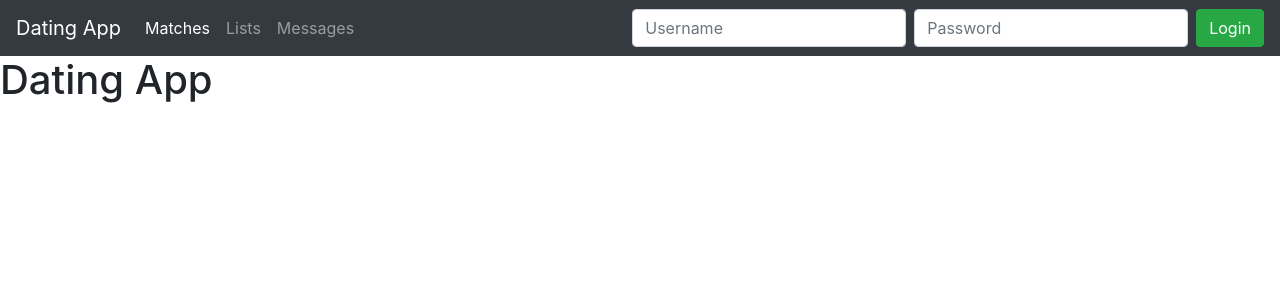
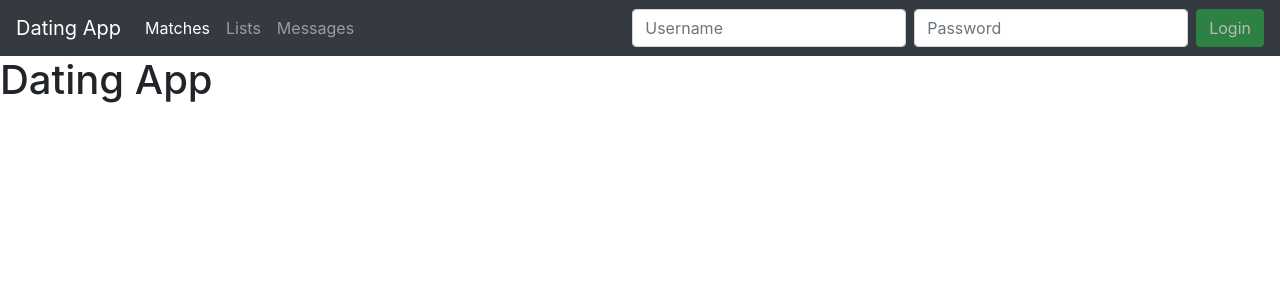
Before and after one commit to KrastevST/DatingApp, an Angular app in the folder DatingApp-SPA/: page / in a window 1280 px wide. Shown: the top 300 px of the page. Built offline with nearby package versions, Linux system fonts and the light colour scheme; no server answers.

Commit message:
added form validation

```diff
--- a/DatingApp-SPA/src/app/app.module.ts
+++ b/DatingApp-SPA/src/app/app.module.ts
@@ -1,6 +1,7 @@
 import { BrowserModule } from '@angular/platform-browser';
 import { NgModule } from '@angular/core';
-import { HttpClientModule } from '@angular/common/http'
+import { HttpClientModule } from '@angular/common/http';
+import { FormsModule } from '@angular/forms';
 
 import { AppComponent } from './app.component';
 import { ValueComponent } from './value/value.component';
@@ -14,7 +15,8 @@ import { NavComponent } from './nav/nav.component';
    ],
   imports: [
     BrowserModule,
-    HttpClientModule
+    HttpClientModule,
+    FormsModule
   ],
   providers: [],
   bootstrap: [AppComponent]
--- a/DatingApp-SPA/src/app/nav/nav.component.html
+++ b/DatingApp-SPA/src/app/nav/nav.component.html
@@ -13,10 +13,12 @@
     </li>
   </ul>
 
-  <form class="form-inline my-2 my-lg-0">
-    <input class="form-control mr-sm-2" type="text" placeholder="Username">
-    <input class="form-control mr-sm-2" type="password" placeholder="Password">
-    <button class="btn btn-success my-2 my-sm-0" type="submit">Login</button>
+  <form #loginForm="ngForm" class="form-inline my-2 my-lg-0" (ngSubmit)="login()">
+    <input class="form-control mr-sm-2" type="text" name="username" placeholder="Username" required
+      [(ngModel)]="model.username">
+    <input class="form-control mr-sm-2" type="password" name="passwprd" placeholder="Password" required
+      [(ngModel)]="model.password">
+    <button [disabled]="!loginForm.valid" class="btn btn-success my-2 my-sm-0" type="submit">Login</button>
   </form>
 
 </nav>
--- a/DatingApp-SPA/src/app/nav/nav.component.ts
+++ b/DatingApp-SPA/src/app/nav/nav.component.ts
@@ -6,10 +6,14 @@ import { Component, OnInit } from '@angular/core';
   styleUrls: ['./nav.component.scss']
 })
 export class NavComponent implements OnInit {
+  model: any = {};
 
   constructor() { }
 
   ngOnInit() {
   }
 
+  login() {
+    console.log(this.model);
+  }
 }
```
